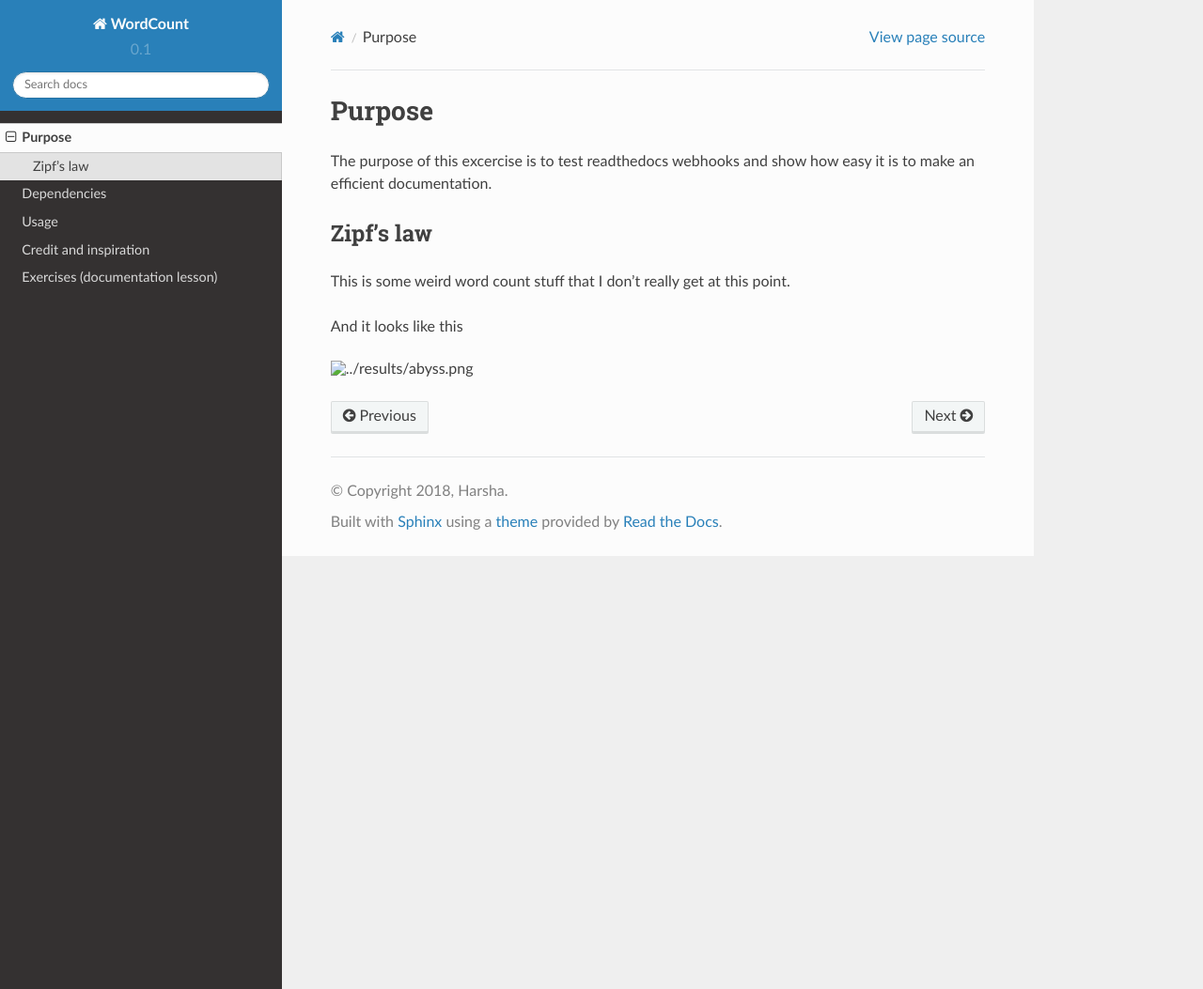
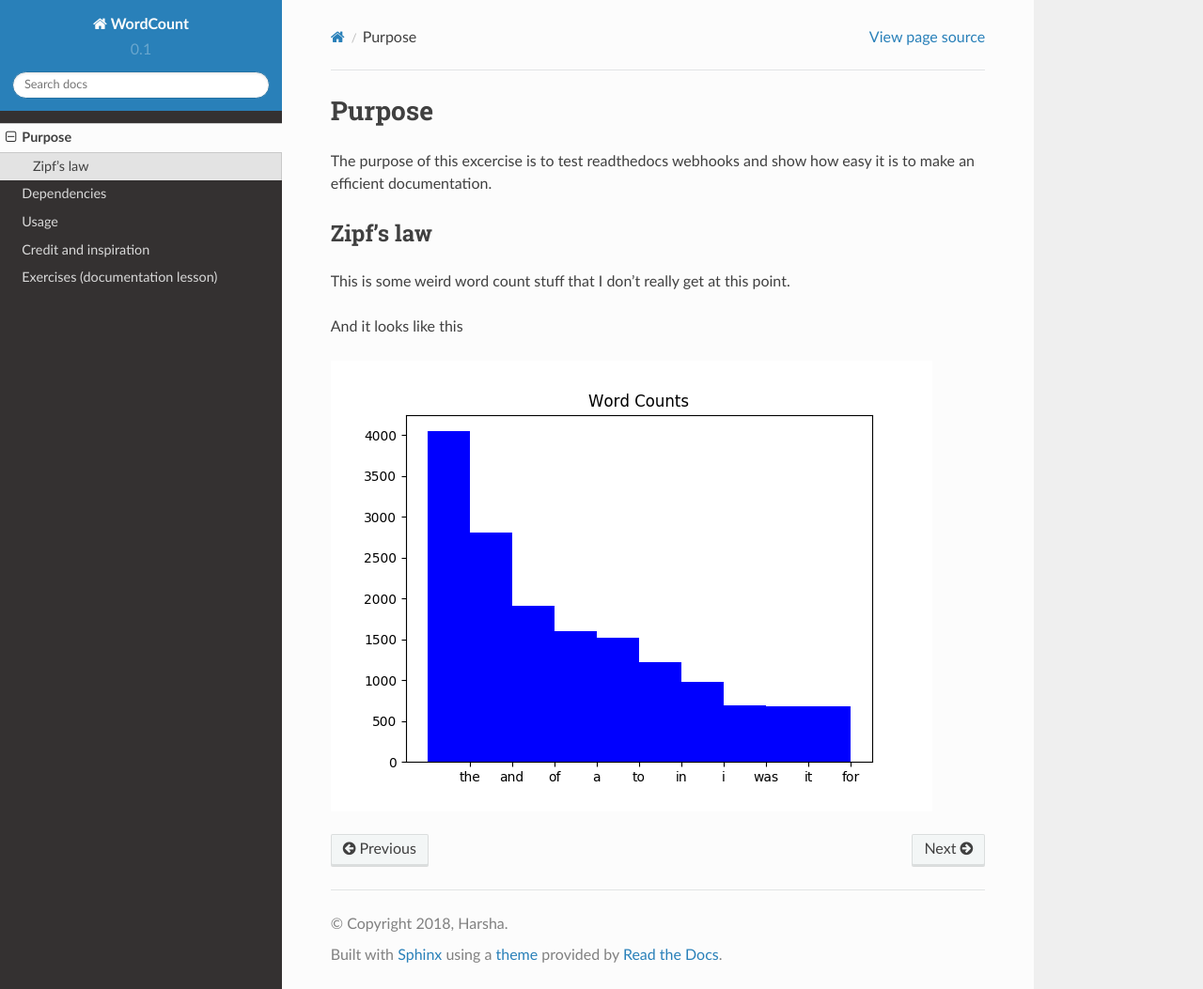
Before and after one commit to zenBen/word-count, a Sphinx documentation site: the page built from doc/purpose.rst, in a window 1280 px wide and 1053 px high. Shown: the whole window at 94% size. Built offline with Sphinx 7.4.7 and the Read the Docs theme 2.0.0, drawn with Linux system fonts in a browser that asks for light colours.

Commit message:
palced image to _static

```diff
--- a/doc/purpose.rst
+++ b/doc/purpose.rst
@@ -13,4 +13,4 @@ This is some weird word count stuff that I don't really get at this point.
 
 And it looks like this
 
-.. image::  ../results/abyss.png
+.. image::  _static/abyss.png
```
Also changed, not shown: doc/_static/abyss.png (added).
